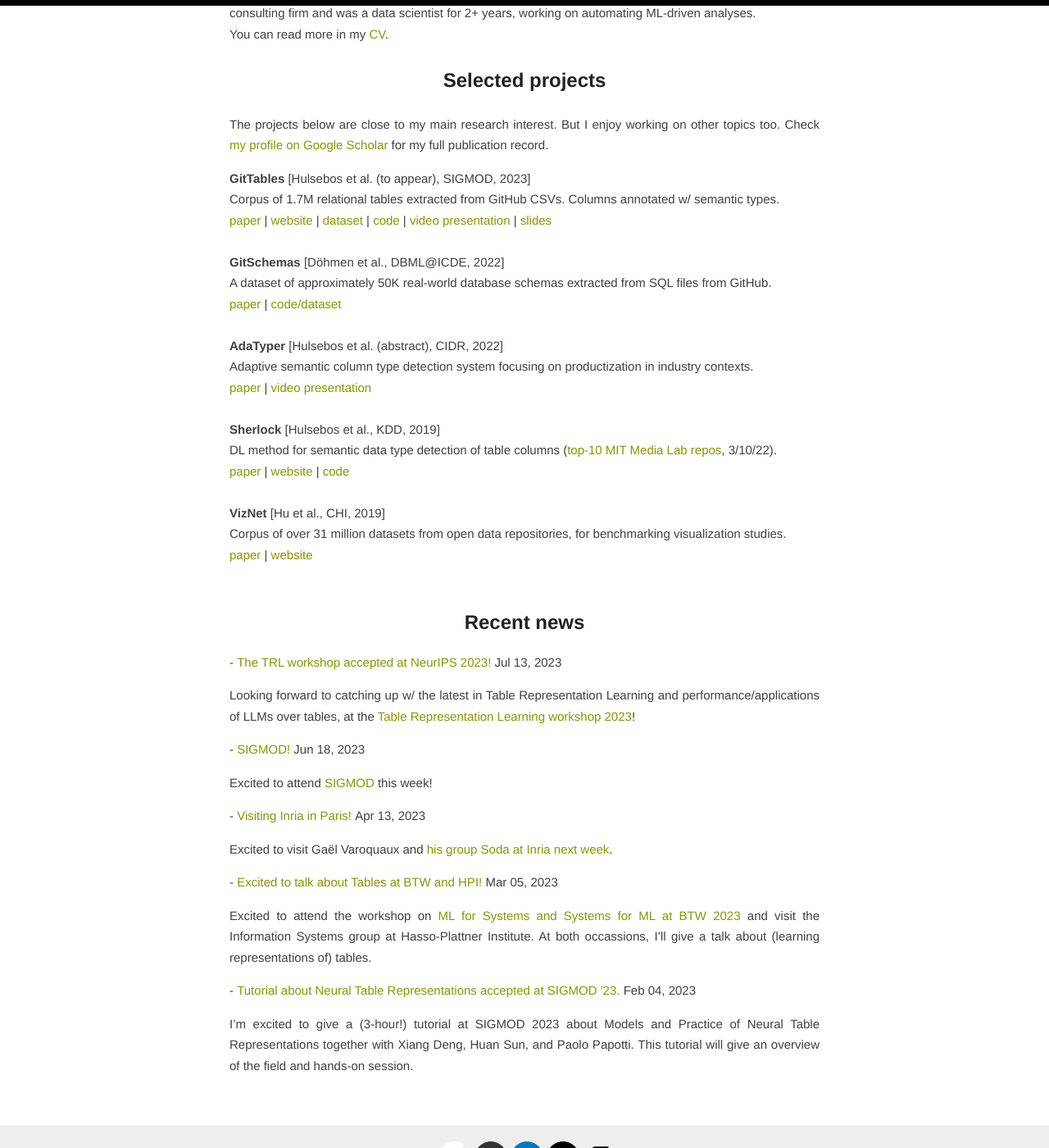
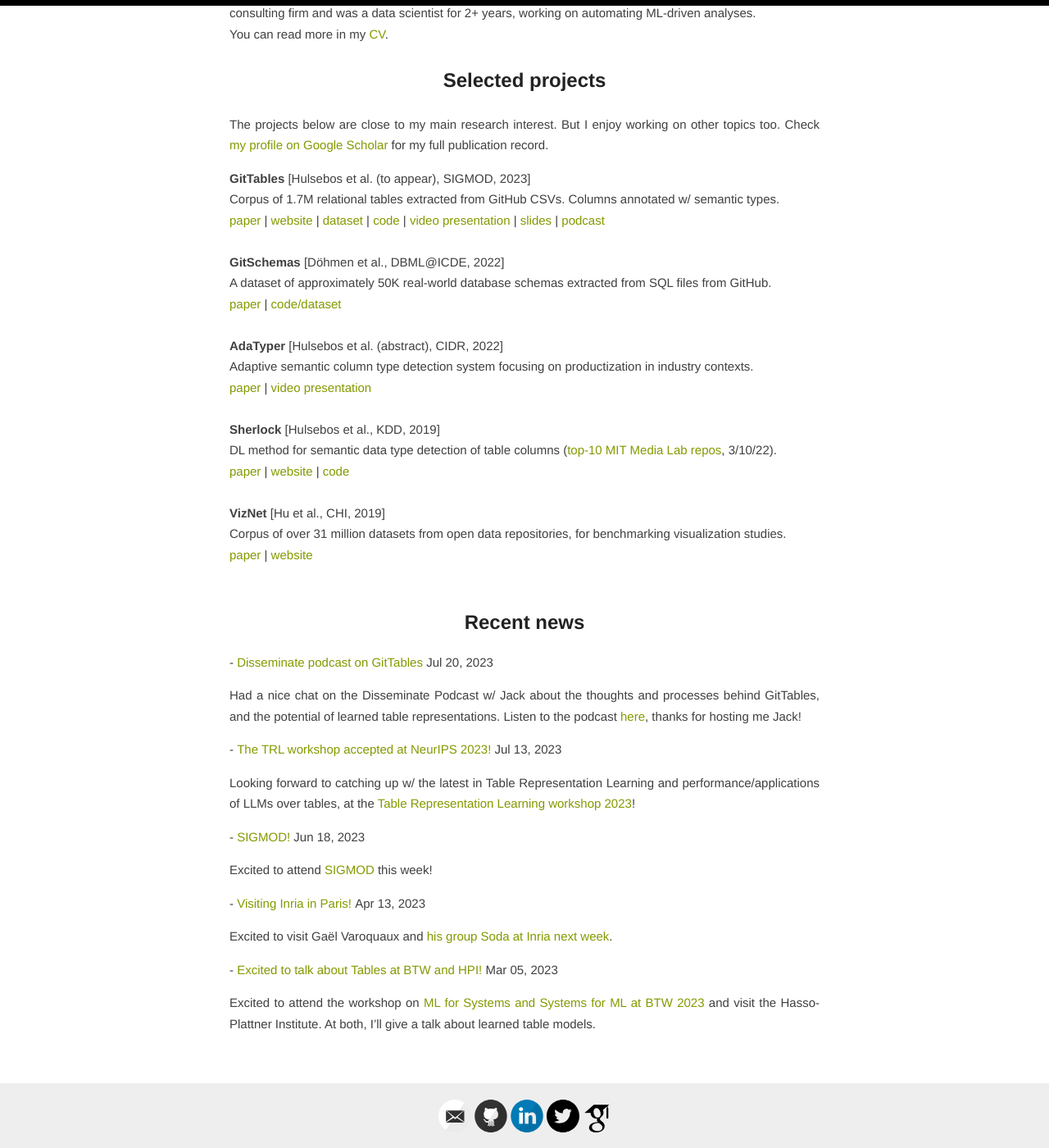
Before and after one commit to madelonhulsebos/madelonhulsebos.github.io, a Jekyll site: the page built from index.html, in a window 1280 px wide and 1400 px high, scrolled down 719 px. Shown: the whole window at 82% size. Built offline with Jekyll 4.4.1, drawn with Linux system fonts in a browser that asks for light colours; some web fonts are replaced; the list of posts is cut into pages by our own code.

Commit message:
Add podcast and talk.

```diff
--- a/_posts/2023-03-05-hpi-btw.md
+++ b/_posts/2023-03-05-hpi-btw.md
@@ -4,4 +4,4 @@ title: "Excited to talk about Tables at BTW and HPI!"
 categories: Projects
 ---
 
-Excited to attend the workshop on <a href="https://sites.google.com/view/btw-2023-tud/program/workshops/w1-ml-for-systems-and-systems-for-ml" target="blank">ML for Systems and Systems for ML at BTW 2023</a> and visit the Information Systems group at Hasso-Plattner Institute. At both occassions, I'll give a talk about (learning representations of) tables.
+Excited to attend the workshop on <a href="https://sites.google.com/view/btw-2023-tud/program/workshops/w1-ml-for-systems-and-systems-for-ml" target="blank">ML for Systems and Systems for ML at BTW 2023</a> and visit the Hasso-Plattner Institute. At both, I'll give a talk about learned table models.
--- /dev/null
+++ b/_posts/2023-07-20-disseminate-podcast.md
@@ -0,0 +1,7 @@
+---
+layout: post
+title: "Disseminate podcast on GitTables"
+categories: Service
+---
+
+Had a nice chat on the Disseminate Podcast w/ Jack about the thoughts and processes behind GitTables, and the potential of learned table representations. Listen to the podcast <a href="https://disseminatepodcast.podcastpage.io/episode/madelon-hulsebos-gittables-a-large-scale-corpus-of-relational-tables-36" target="blank">here</a>, thanks for hosting me Jack!
--- a/_projects/projects.html
+++ b/_projects/projects.html
@@ -9,7 +9,7 @@ Check <a href="https://scholar.google.com/citations?user=6IWQn2EAAAAJ&hl=nl&oi=a
 <div>
   <b>GitTables</b> [Hulsebos et al. (to appear), SIGMOD, 2023] <br>
    Corpus of 1.7M relational tables extracted from GitHub CSVs. Columns annotated w/ semantic types.<br>
-   <a href="https://arxiv.org/pdf/2106.07258.pdf" target="_blank">paper</a> | <a href="https://gittables.github.io" target="_blank">website</a> | <a href="https://zenodo.org/record/6517052" target="_blank">dataset</a> | <a href="https://github.com/madelonhulsebos/gittables" target="_blank">code</a> | <a href="https://www.youtube.com/watch?v=jEBKcmdIFzw" target="_blank">video presentation</a> | <a href="/assets/GitTables (slides).pdf" target="_blank">slides</a>
+   <a href="https://dl.acm.org/doi/pdf/10.1145/3588710" target="_blank">paper</a> | <a href="https://gittables.github.io" target="_blank">website</a> | <a href="https://zenodo.org/record/6517052" target="_blank">dataset</a> | <a href="https://github.com/madelonhulsebos/gittables" target="_blank">code</a> | <a href="https://www.youtube.com/watch?v=jEBKcmdIFzw" target="_blank">video presentation</a> | <a href="/assets/GitTables (slides).pdf" target="_blank">slides</a> | <a href="https://disseminatepodcast.podcastpage.io/episode/madelon-hulsebos-gittables-a-large-scale-corpus-of-relational-tables-36" target="blank">podcast</a>
 </div>
 
 <br>
```
Also changed, not shown: 1 other file.
